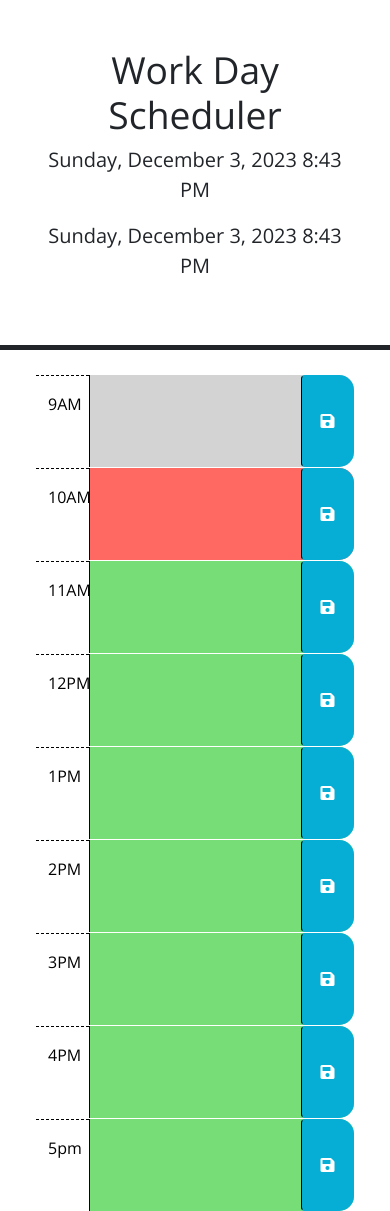
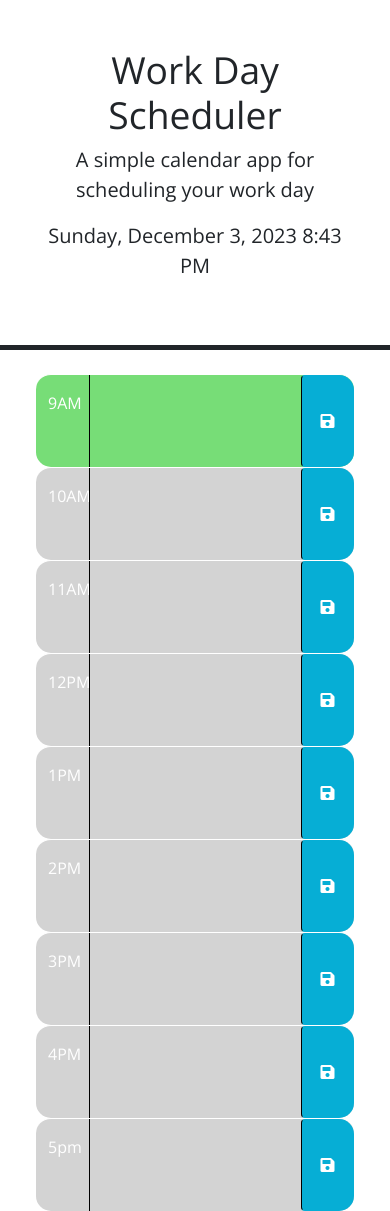
Before and after one commit to hongbowu/Work-Day-Scheduler, a plain HTML site: page index.html in a window 390 px wide. Drawn offline with nearby package versions, Linux system fonts and the light colour scheme.

Commit message:
add time compare to show the currenttime

```diff
--- a/index.html
+++ b/index.html
@@ -41,7 +41,7 @@
 
       <!-- Example of a past time block. The "past" class adds a gray background color. -->
       <div id="hour-9" class="row time-block past">
-        <div class="col-2 col-md-1 hour text-center py-3">9AM</div>
+        <div class="col-2 col-md-1 hour1 text-center py-3">9AM</div>
         <textarea id="1"  class="col-8 col-md-10 description" rows="3"> </textarea>
         <button class="btn saveBtn col-2 col-md-1" aria-label="save">
           <i class="fas fa-save" aria-hidden="true"></i>
@@ -50,7 +50,7 @@
 
       <!-- Example of a a present time block. The "present" class adds a red background color. -->
       <div id="hour-10" class="row time-block present">
-        <div class="col-2 col-md-1 hour text-center py-3">10AM</div>
+        <div class="col-2 col-md-1 hour2 text-center py-3">10AM</div>
         <textarea id="2" class="col-8 col-md-10 description" rows="3"> </textarea>
         <button class="btn saveBtn col-2 col-md-1" aria-label="save">
           <i class="fas fa-save" aria-hidden="true"></i>
@@ -59,7 +59,7 @@
 
       <!-- Example of a future time block. The "future" class adds a green background color. -->
       <div id="hour-11" class="row time-block future">
-        <div class="col-2 col-md-1 hour text-center py-3">11AM</div>
+        <div class="col-2 col-md-1 hour3 text-center py-3">11AM</div>
         <textarea id="3" class="col-8 col-md-10 description" rows="3"> </textarea>
         <button class="btn saveBtn col-2 col-md-1" aria-label="save">
           <i class="fas fa-save" aria-hidden="true"></i>
@@ -67,42 +67,42 @@
       </div>
       <!-- add more time slot till 5pm -->
       <div id="hour-12" class="row time-block future">
-        <div class="col-2 col-md-1 hour text-center py-3">12PM</div>
+        <div class="col-2 col-md-1 hour4 text-center py-3">12PM</div>
         <textarea id="4" class="col-8 col-md-10 description" rows="3"> </textarea>
         <button class="btn saveBtn col-2 col-md-1" aria-label="save">
           <i class="fas fa-save" aria-hidden="true"></i>
         </button>
       </div>
       <div id="hour-1" class="row time-block future">
-        <div class="col-2 col-md-1 hour text-center py-3">1PM</div>
+        <div class="col-2 col-md-1 hour5 text-center py-3">1PM</div>
         <textarea id="5" class="col-8 col-md-10 description" rows="3"> </textarea>
         <button class="btn saveBtn col-2 col-md-1" aria-label="save">
           <i class="fas fa-save" aria-hidden="true"></i>
         </button>
       </div>
       <div id="hour-2" class="row time-block future">
-        <div class="col-2 col-md-1 hour text-center py-3">2PM</div>
+        <div class="col-2 col-md-1 hour6 text-center py-3">2PM</div>
         <textarea id="6" class="col-8 col-md-10 description" rows="3"> </textarea>
         <button class="btn saveBtn col-2 col-md-1" aria-label="save">
           <i class="fas fa-save" aria-hidden="true"></i>
         </button>
       </div>
       <div id="hour-3" class="row time-block future">
-        <div class="col-2 col-md-1 hour text-center py-3">3PM</div>
+        <div class="col-2 col-md-1 hour7 text-center py-3">3PM</div>
         <textarea id="7" class="col-8 col-md-10 description" rows="3"> </textarea>
         <button class="btn saveBtn col-2 col-md-1" aria-label="save">
           <i class="fas fa-save" aria-hidden="true"></i>
         </button>
       </div>
       <div id="hour-4" class="row time-block future">
-        <div class="col-2 col-md-1 hour text-center py-3">4PM</div>
+        <div class="col-2 col-md-1 hour8 text-center py-3">4PM</div>
         <textarea id="8" class="col-8 col-md-10 description" rows="3"> </textarea>
         <button class="btn saveBtn col-2 col-md-1" aria-label="save">
           <i class="fas fa-save" aria-hidden="true"></i>
         </button>
       </div>
       <div id="hour-5" class="row time-block future">
-        <div class="col-2 col-md-1 hour text-center py-3">5pm</div>
+        <div class="col-2 col-md-1 hour9 text-center py-3">5pm</div>
         <textarea id="9" class="col-8 col-md-10 description" rows="3"> </textarea>
         <button class="btn saveBtn col-2 col-md-1" aria-label="save">
           <i class="fas fa-save" aria-hidden="true"></i>
--- a/script.js
+++ b/script.js
@@ -2,7 +2,7 @@
 // the code isn't run until the browser has finished rendering all the elements
 // in the html.
 let saveBtn = $(".btn");
-$(function () {
+// $(function () {
 // TODO: Add a listener for click events on the save button. This code should
 // use the id in the containing time-block as a key to save the user input in
 // local storage. HINT: What does `this` reference in the click listener
@@ -32,14 +32,64 @@ $(function () {
 // past, present, and future classes? How can Day.js be used to get the
 // current hour in 24-hour time?
 //
+let currentTime = dayjs();
+function timeCompare() {
+  for (let i = 0; i < 10; i++) {
+    if (JSON.stringify($(".hour" + i).text()) === "") {
+      return;
+    } else if (
+      JSON.stringify($(".hour" + i).text()) === "9AM" &&
+      JSON.stringify(currentTime.format("hA")) >= "12PM"
+    ) {
+      $(".hour" + i)
+        .parent()
+        .attr("class", "row time-block past");
+    } else if (
+      JSON.stringify($(".hour" + i).text()) === "10AM" &&
+      JSON.stringify(currentTime.format("hA")) >= "12PM"
+    ) {
+      $(".hour" + i)
+        .parent()
+        .attr("class", "row time-block past");
+    } else if (
+      JSON.stringify($(".hour" + i).text()) === "11AM" &&
+      JSON.stringify(currentTime.format("hA")) >= "12PM"
+    ) {
+      $(".hour" + i)
+        .parent()
+        .attr("class", "row time-block past");
+    } else if (
+      JSON.stringify($(".hour" + i).text()) <
+      JSON.stringify(currentTime.format("hA"))
+    ) {
+      $(".hour" + i)
+        .parent()
+        .attr("class", "row time-block past");
+    } else if (
+      JSON.stringify($(".hour" + i).text()) ===
+      JSON.stringify(currentTime.format("hA"))
+    ) {
+      $(".hour" + i)
+        .parent()
+        .attr("class", "row time-block present");
+    } else {
+      $(".hour" + i)
+        .parent()
+        .attr("class", "row time-block future");
+    }
+  }
+}
+timeCompare();
+console.log(currentTime.format("hA"));
+console.log("9am" === "9AM");
 // TODO: Add code to get any user input that was saved in localStorage and set
 // the values of the corresponding textarea elements. HINT: How can the id
 // attribute of each time-block be used to do this?
 //
 // TODO: Add code to display the current date in the header of the page.
-  let currentTime = dayjs();
+
 function timeRuns() {
-    $(".lead").text(currentTime.format("dddd, MMMM D, YYYY h:mm A"));
+  $("#currentDay").text(currentTime.format("dddd, MMMM D, YYYY h:mm A"));
 }
 setInterval(timeRuns, 1000);
-});
+console.log(JSON.stringify($(".hour1").text()));
```
Lines whose indentation alone changed are shown as unchanged.
